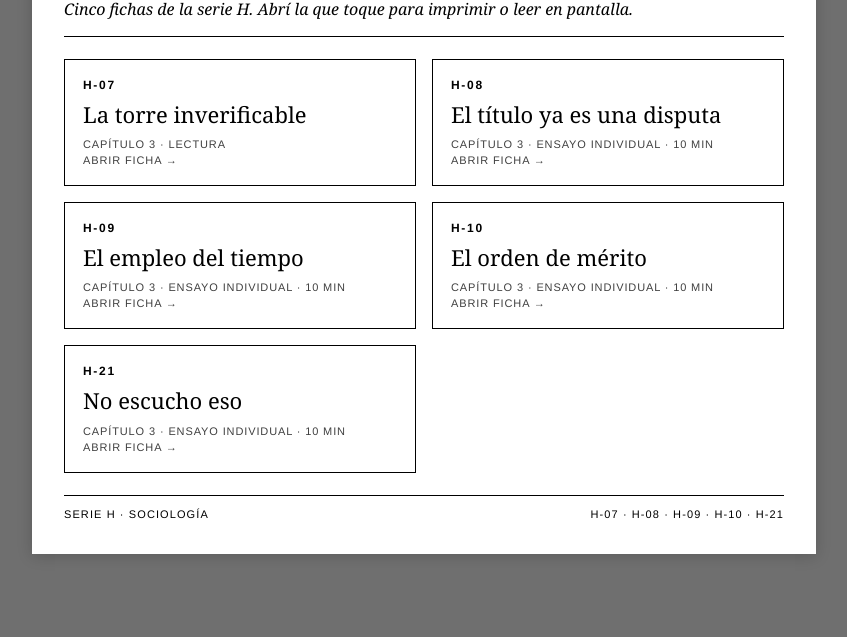
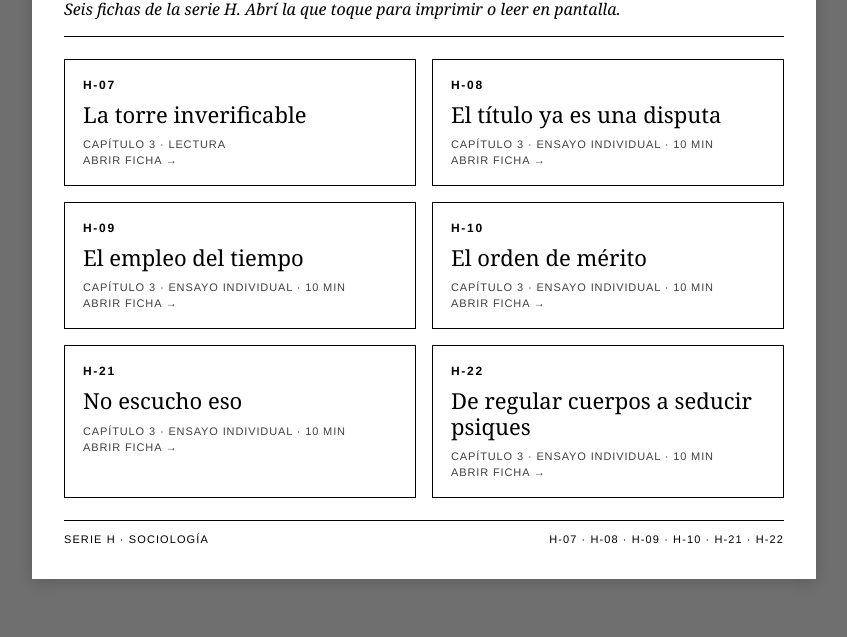
Before and after one commit to profefrancocattani/h07-la-torre-inverificable, a plain HTML site: page index.html in a window 1280 px wide. Shown: the part 163-800 px from the top of the page, without its empty margins (216-1063 px from the left). Drawn offline with Linux system fonts and the light colour scheme.

Commit message:
Link H-22 on Serie H dashboard

```diff
--- a/index.html
+++ b/index.html
@@ -132,7 +132,7 @@
         <div class="ubic">Sociología · 5º año<br>Lecturas para el ensayo</div>
       </div>
       <h1>Dashboard de lecturas</h1>
-      <p class="bajada">Cinco fichas de la serie H. Abrí la que toque para imprimir o leer en pantalla.</p>
+      <p class="bajada">Seis fichas de la serie H. Abrí la que toque para imprimir o leer en pantalla.</p>
 
       <div class="grid">
         <a class="card" href="h07-la-torre-inverificable.html">
@@ -160,11 +160,16 @@
           <p class="name">No escucho eso</p>
           <div class="meta">Capítulo 3 · ensayo individual · 10 min<br>Abrir ficha →</div>
         </a>
+        <a class="card" href="h22-de-regular-cuerpos-a-seducir-psiques.html">
+          <div class="code">H-22</div>
+          <p class="name">De regular cuerpos a seducir psiques</p>
+          <div class="meta">Capítulo 3 · ensayo individual · 10 min<br>Abrir ficha →</div>
+        </a>
       </div>
 
       <div class="pie">
         <span>Serie H · Sociología</span>
-        <span>H-07 · H-08 · H-09 · H-10 · H-21</span>
+        <span>H-07 · H-08 · H-09 · H-10 · H-21 · H-22</span>
       </div>
     </div>
   </div>
```
